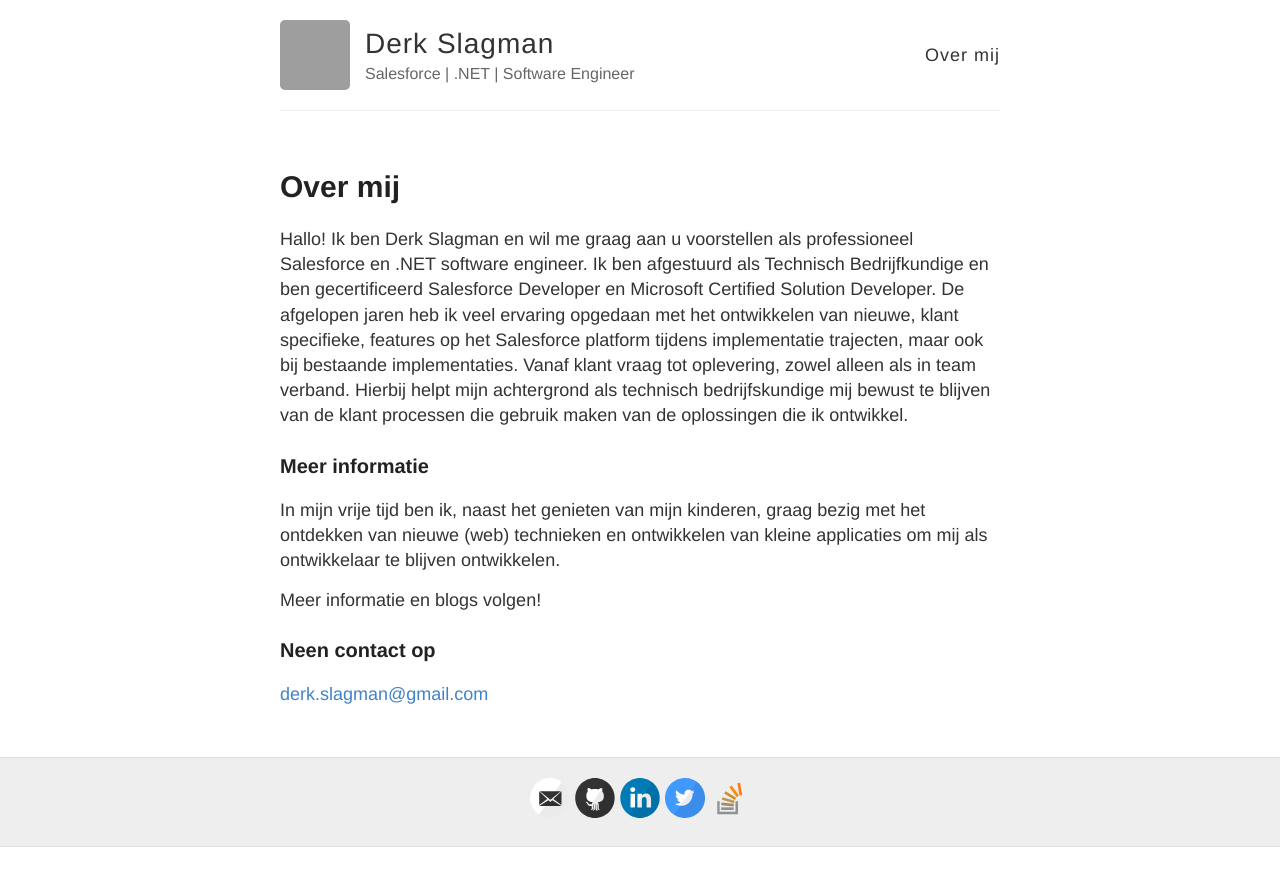
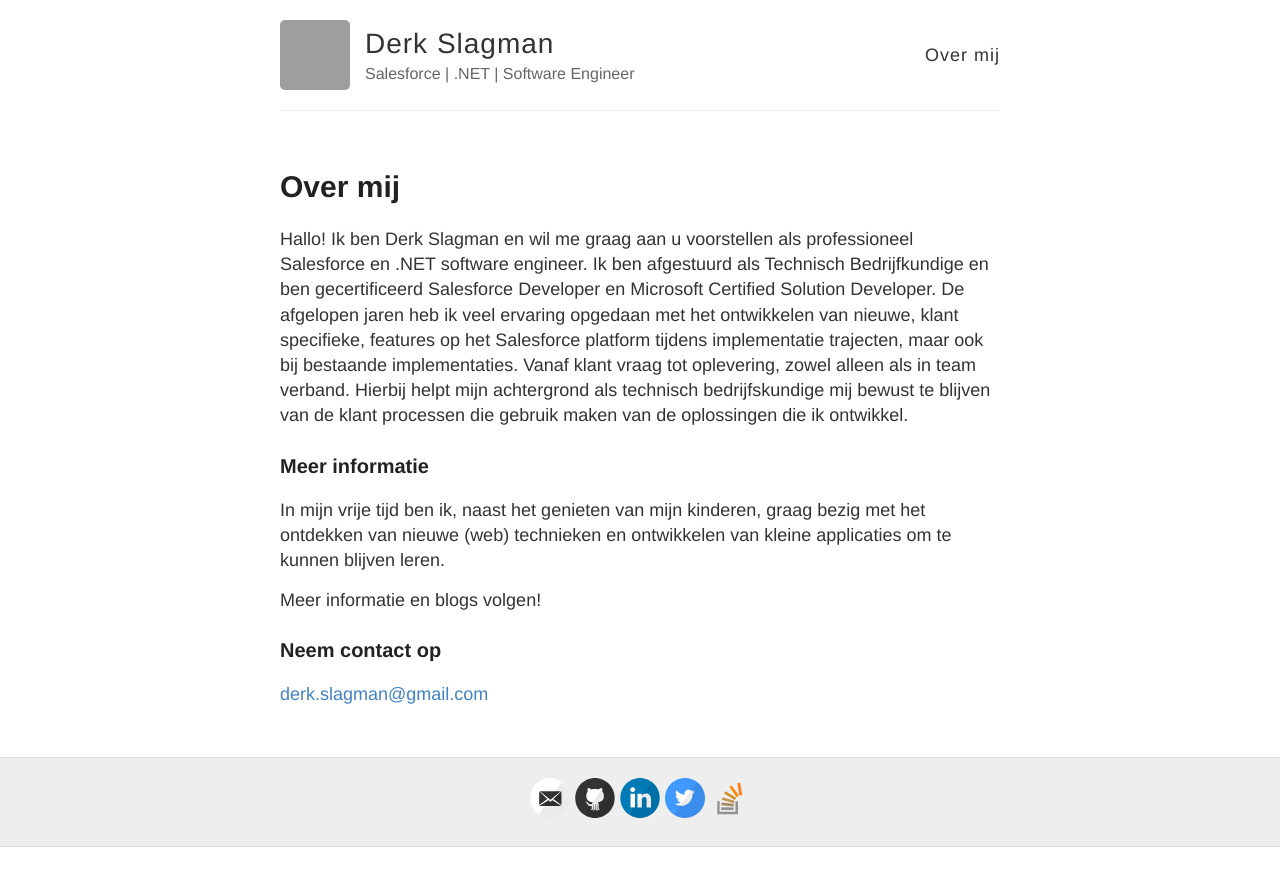
Before and after one commit to dslagman/dslagman.github.io, a Jekyll site: the page built from about.md, in a window 1280 px wide. Shown: the top 886 px of the page. Built offline with Jekyll 4.4.1, drawn with Linux system fonts in a browser that asks for light colours; grey boxes are pictures that could not be loaded.

Commit message:
clean up unused pictures adding about to index

```diff
--- a/about.md
+++ b/about.md
@@ -8,10 +8,10 @@ Hallo! Ik ben Derk Slagman en wil me graag aan u voorstellen als professioneel S
 
 ### Meer informatie
 
-In mijn vrije tijd ben ik, naast het genieten van mijn kinderen, graag bezig met het ontdekken van nieuwe (web) technieken en ontwikkelen van kleine applicaties om mij als ontwikkelaar te blijven ontwikkelen.
+In mijn vrije tijd ben ik, naast het genieten van mijn kinderen, graag bezig met het ontdekken van nieuwe (web) technieken en ontwikkelen van kleine applicaties om te kunnen blijven leren.
 
 Meer informatie en blogs volgen!
 
-### Neen contact op
+### Neem contact op
 
 [derk.slagman@gmail.com](mailto:derk.slagman@gmail.com)
--- a/index.html
+++ b/index.html
@@ -2,6 +2,7 @@
 layout: default
 ---
 
+{% site.about %}
 <div class="posts">
   {% for post in site.posts %}
     <article class="post">
```
Also changed, not shown: images/config.png (deleted), images/first-post.png (deleted), images/jekyll-logo.png (deleted), images/jekyll-now-theme-screenshot.jpg (deleted), images/step1.gif (deleted).
